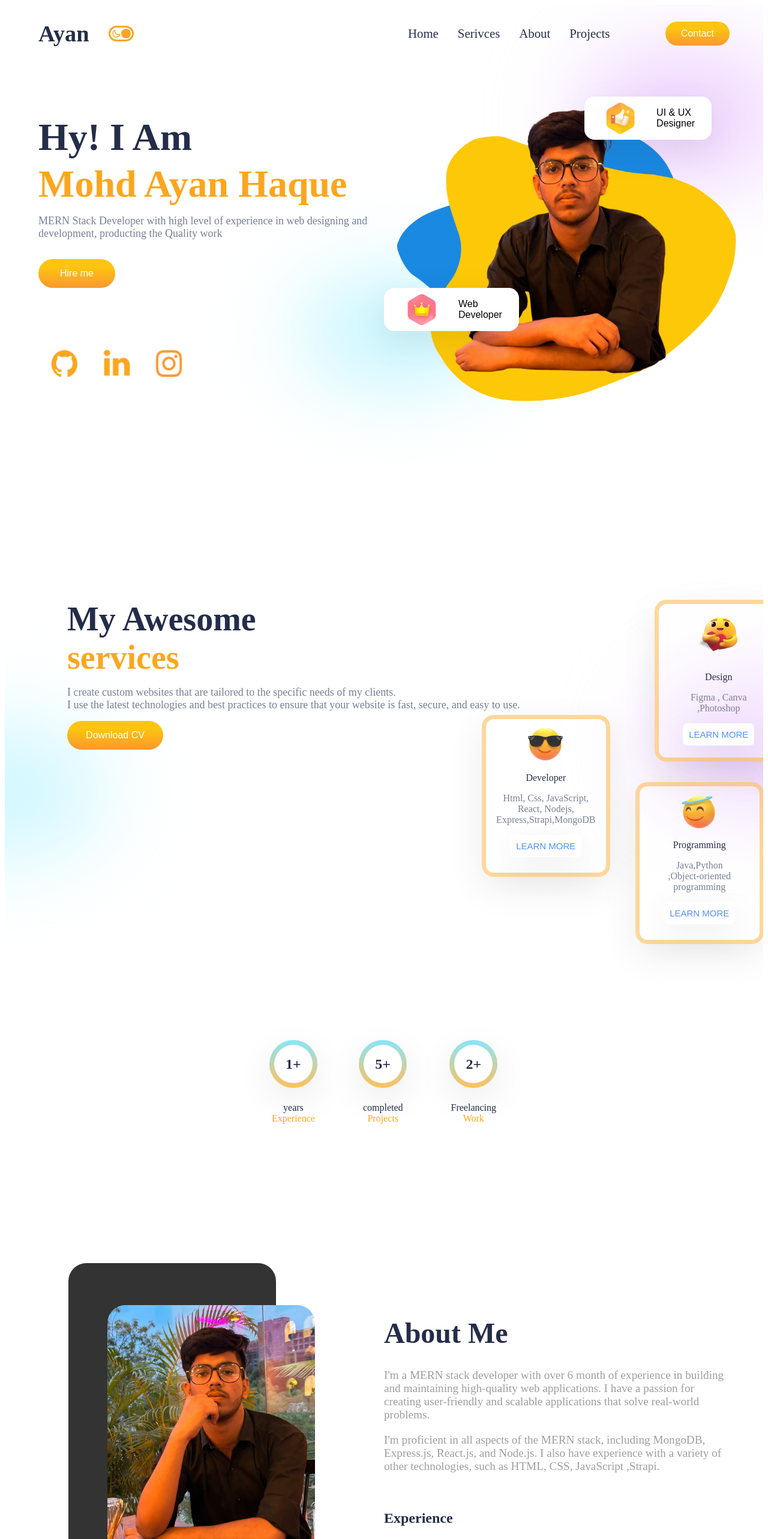
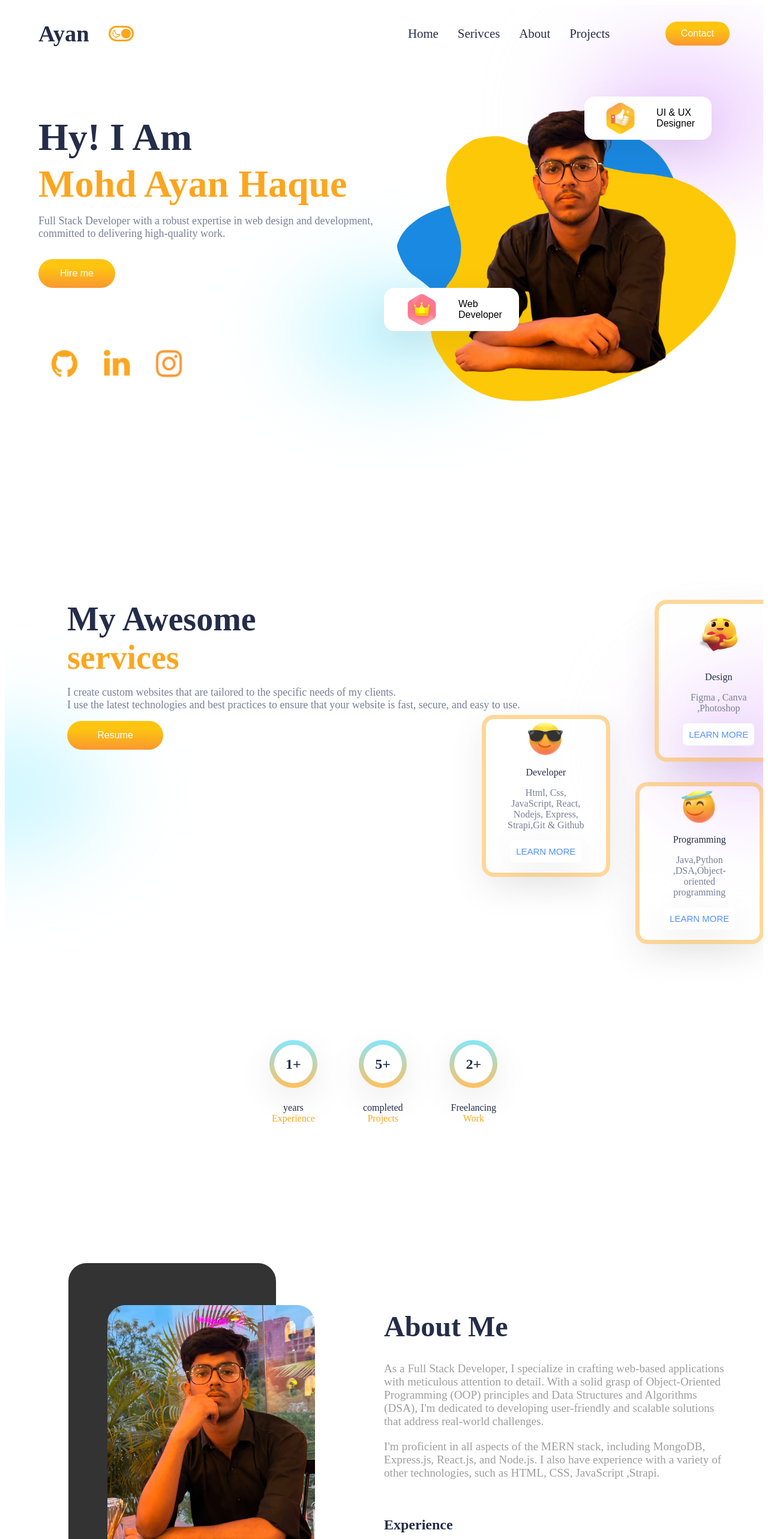
Before and after one commit to ayanhaq03/Portfolio, a React (Vite) app: page / in a window 1280 px wide. Shown: the top 2566 px of the page at 60% size. Built offline with nearby package versions, Linux system fonts and the light colour scheme.

Commit message:
some changes

```diff
--- a/src/components/About/About.jsx
+++ b/src/components/About/About.jsx
@@ -17,7 +17,7 @@ const About = () => {
       <div className="a-right">
         <h1 className="a-title">About Me</h1>
         <p className="a-sub">
-         I'm a MERN stack developer with over 6 month of experience in building and maintaining high-quality web applications. I have a passion for creating user-friendly and scalable applications that solve real-world problems.
+        As a Full Stack Developer, I specialize in crafting web-based applications with meticulous attention to detail. With a solid grasp of Object-Oriented Programming (OOP) principles and Data Structures and Algorithms (DSA), I'm dedicated to developing user-friendly and scalable solutions that address real-world challenges.
         </p>
         <p className="a-desc">
         I'm proficient in all aspects of the MERN stack, including MongoDB, Express.js, React.js, and Node.js. I also have experience with a variety of other technologies, such as HTML, CSS, JavaScript ,Strapi.
--- a/src/components/Intro/Intro.jsx
+++ b/src/components/Intro/Intro.jsx
@@ -30,8 +30,7 @@ const Intro = () => {
           <span style={{ color: darkMode ? "white" : "" }}>Hy! I Am</span>
           <span>Mohd Ayan Haque</span>
           <span>
-            MERN Stack Developer with high level of experience in web designing
-            and development, producting the Quality work
+          Full Stack Developer with a robust expertise in web design and development, committed to delivering high-quality work.
           </span>
         </div>
         <Link to="contact" smooth={true} spy={true}>
--- a/src/components/Services/Services.jsx
+++ b/src/components/Services/Services.jsx
@@ -32,7 +32,7 @@ const Services = () => {
           I use the latest technologies and best practices to ensure that your website is fast, secure, and easy to use.
         </spane>
         <a href={resume} download>
-          <button className="button s-button">Download CV</button>
+          <button className="button s-button">Resume</button>
         </a>
         <div className="blur s-blur1" style={{ background: "#ABF1FF94" }}></div>
       </div>
@@ -59,7 +59,7 @@ const Services = () => {
           <Card
             emoji={Glasses}
             heading={"Developer"}
-            detail={"Html, Css, JavaScript, React, Nodejs, Express,Strapi,MongoDB"}
+            detail={"Html, Css, JavaScript, React, Nodejs, Express, Strapi,Git  & Github"}
           />
         </motion.div>
         {/* 3rd */}
@@ -72,7 +72,7 @@ const Services = () => {
             emoji={Humble}
             heading={"Programming"}
             detail={
-              "Java,Python ,Object-oriented programming"
+              "Java,Python ,DSA,Object-oriented programming"
             }
             color="rgba(252, 166, 31, 0.45)"
           />
```
